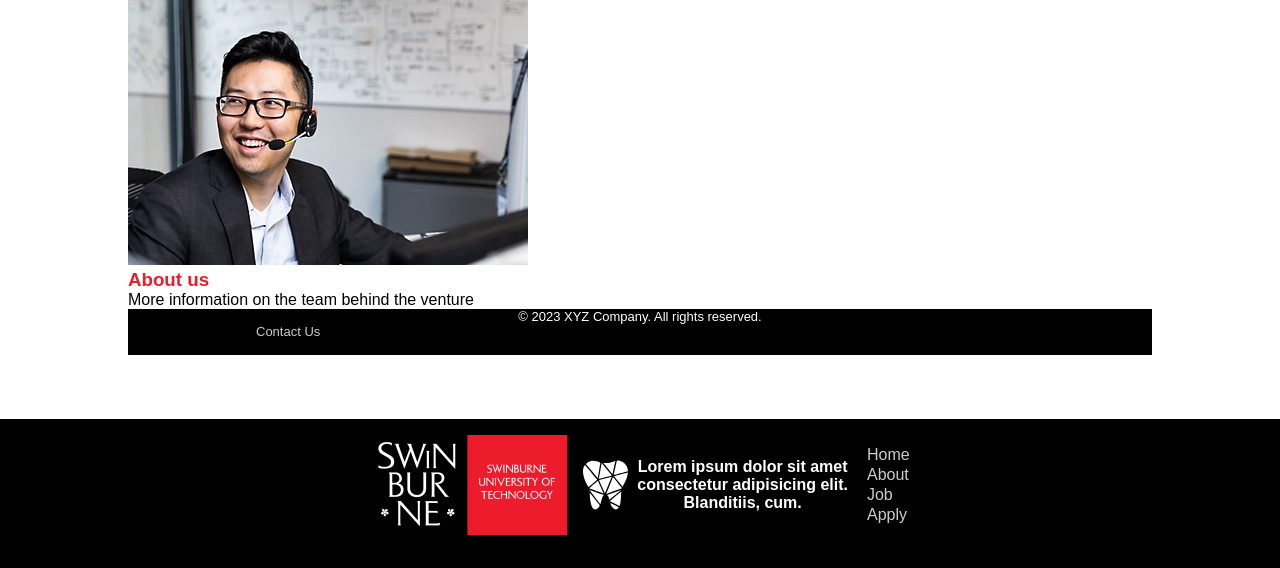
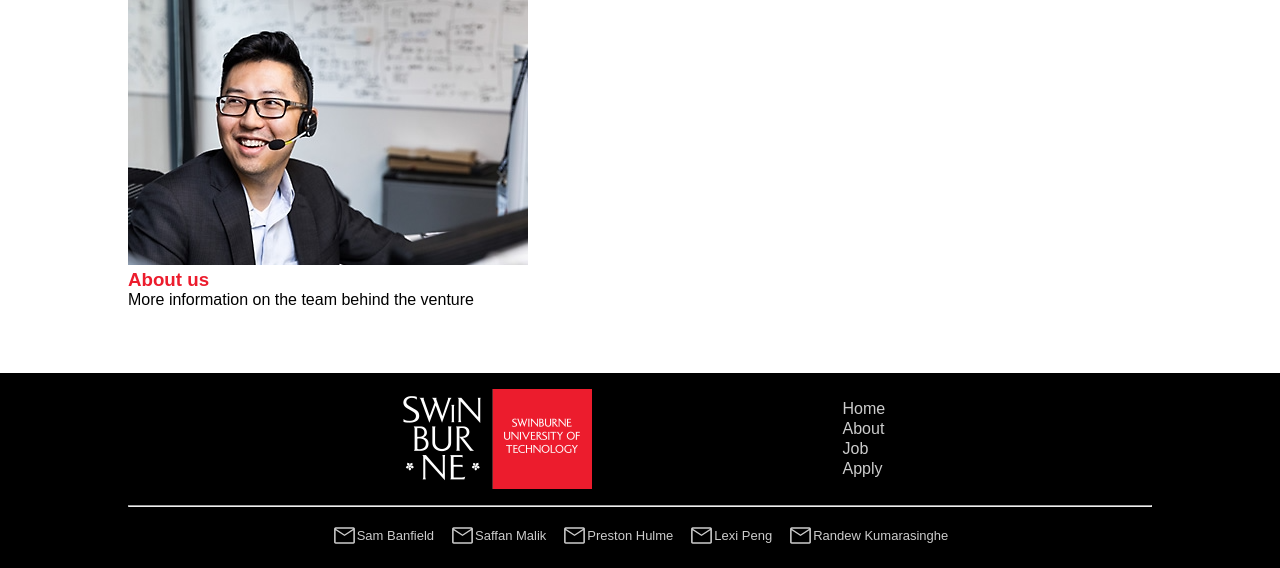
Before and after one commit to 102560056/COS100026_Byte_Bandits, a PHP site: page / in a window 1280 px wide. Shown: the part 5932-6500 px from the top of the page. Run offline with PHP 8.4, Linux system fonts and the light colour scheme; some web fonts are replaced.

Commit message:
Removed footer-statement

```diff
--- a/Combined/apply.html
+++ b/Combined/apply.html
@@ -191,10 +191,6 @@
     <footer>
         <section>
             <img src="media/logo - Copy.png" alt="">
-            <h2 class="footer-statement">
-                <img src="media/byte-logo-alt.svg" alt="">
-                Lorem ipsum dolor sit amet consectetur adipisicing elit. Blanditiis, cum.
-            </h2>
             <table>
                 <tr><td><a href="index.html">Home</a></td></tr>
                 <tr><td><a href="about.html">About</a></td></tr>
--- a/Combined/index.html
+++ b/Combined/index.html
@@ -146,11 +146,6 @@
             <p class="body-text-home-description-content">More information on the team behind the venture</p>
         </div>
     </div>
-
-    <footer>
-        <p>&copy; 2023 XYZ Company. All rights reserved.</p>
-        <a href="mailto:103163537@student.swin.edu.au">Contact Us</a>
-    </footer>
 </main>
 
 <!-- -------------------------------- -->
@@ -158,10 +153,6 @@
     <footer>
         <section>
             <img src="media/logo - Copy.png" alt="">
-            <h2 class="footer-statement">
-                <img src="media/byte-logo-alt.svg" alt="">
-                Lorem ipsum dolor sit amet consectetur adipisicing elit. Blanditiis, cum.
-            </h2>
             <table>
                 <tr><td><a href="index.html">Home</a></td></tr>
                 <tr><td><a href="about.html">About</a></td></tr>
@@ -169,9 +160,6 @@
                 <tr><td><a href="apply.html">Apply</a></td></tr>
             </table>
         </section>
-        <ul>
-
-        </ul>
         <hr>
         <ul>
             <li>
--- a/Combined/style.css
+++ b/Combined/style.css
@@ -535,7 +535,7 @@ footer a {
 footer section {
     font-size: 1rem;
     display: flex;
-    justify-content: center;
+    justify-content: space-evenly;
     align-items: center;
     padding: 1rem;
 }
@@ -546,16 +546,6 @@ footer table :hover, footer a :hover{
 
 footer h2{
     font-size: 1rem;
-}
-
-.footer-statement{
-    max-width: 30%;
-    display: flex;
-    padding: 1rem;
-}
-
-.footer-statement img{
-    padding-right: 0.5rem;
 }
 
 
@@ -585,9 +575,6 @@ footer h2{
         display: none;
     }
 
-    footer .footer-statment{
-        display: none;
-    }
 }
 
 @media only screen and (min-width: 900px) {
```
Also changed, not shown: Combined/about.html (+0 -7 lines), Combined/enhancements.html (+0 -7 lines), Combined/job.html (+0 -7 lines).
